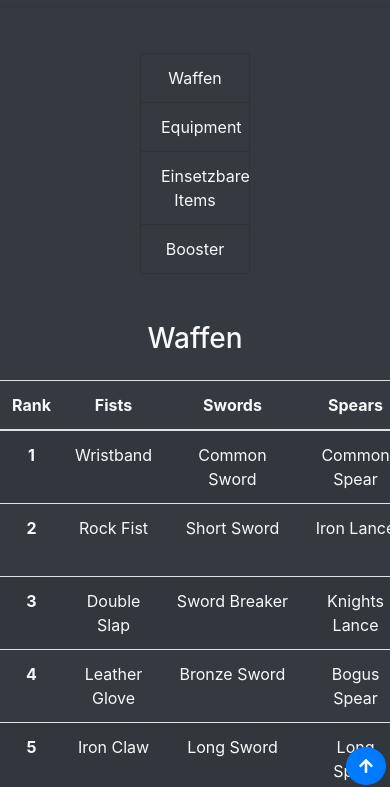
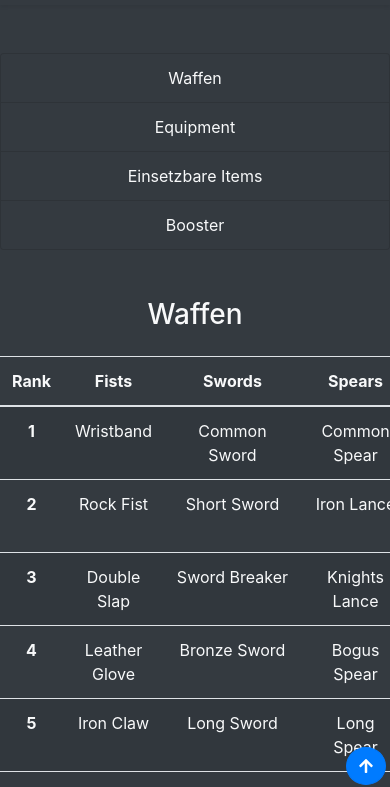
Before and after one commit to zibbozz/disgaeatools, a plain HTML site: page items.html in a window 390 px wide. Shown: the part 51-838 px from the top of the page. Drawn offline with Linux system fonts and the light colour scheme.

Commit message:
fixed mobile view

```diff
--- a/items.html
+++ b/items.html
@@ -11,7 +11,7 @@
 		<script src="js/fa-brands.min.js"></script>
 		<script src="js/items.js"></script>
 	</head>
-	<body class="bg-dark" onload="init()" id="top" style="overflow-x:hidden;">
+	<body class="bg-dark" onload="init()" id="top">
 		<nav class="navbar navbar-expand-lg navbar-dark bg-dark shadow-sm">
 			<a class="navbar-brand" href="index.html">Disgaea Tools</a>
 			<button class="navbar-toggler" type="button" data-toggle="collapse" data-target="#mainBar">
@@ -29,7 +29,7 @@
 			</div>
 		</nav>
 		<div class="row bg-dark text-light mt-5">
-			<div class="col-4 offset-4">
+			<div class="col-12 col-md-4 offset-md-4">
 				<div class="list-group">
 					<a href="#waffenHeader" class="list-group-item list-group-item-action text-center bg-dark text-light">Waffen</a>
 					<a href="#equipHeader" class="list-group-item list-group-item-action text-center bg-dark text-light">Equipment</a>
```
